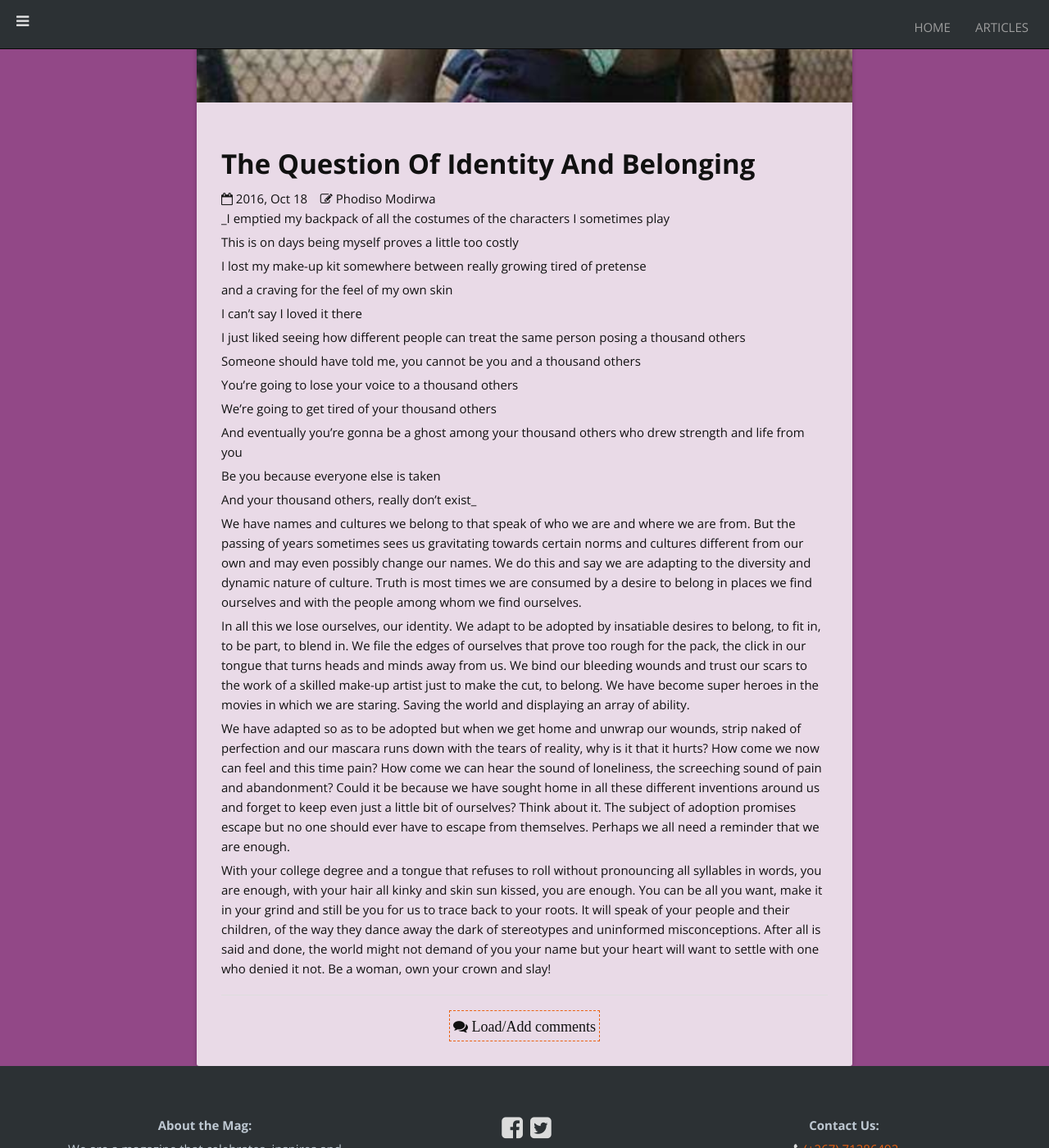
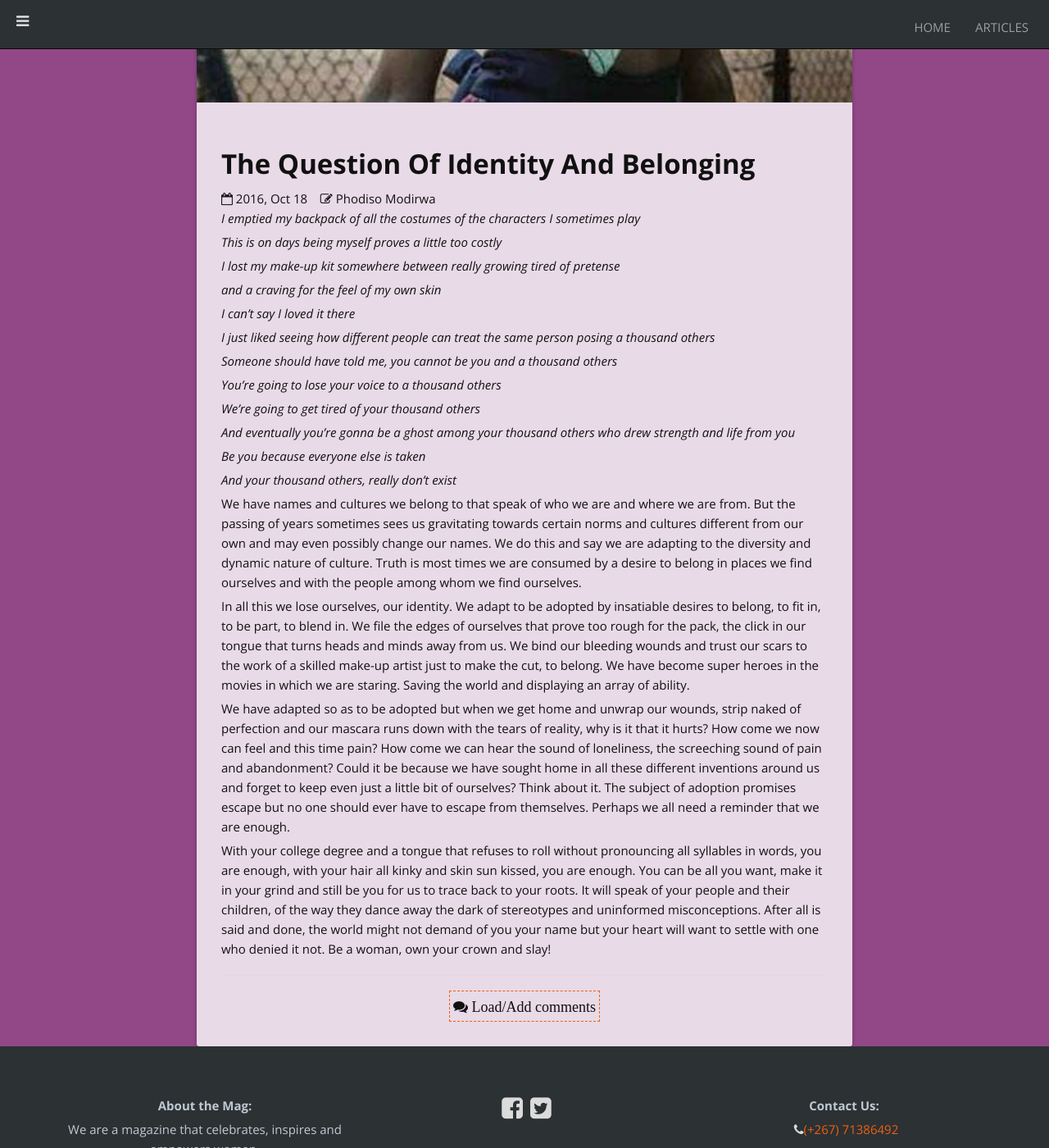
Before and after one commit to mowanadigital/beautifulmosari, a Jekyll site: the page built from _articles/extra_reads/2016-10-18-the-question-of-identity-and-belonging.markdown, in a window 1280 px wide and 1400 px high, scrolled down 1133 px. Shown: the whole window at 82% size. Built offline with Jekyll 4.4.1, drawn with Linux system fonts in a browser that asks for light colours.

Commit message:
Adding files to repo

```diff
--- a/_articles/extra_reads/2016-10-18-the-question-of-identity-and-belonging.markdown
+++ b/_articles/extra_reads/2016-10-18-the-question-of-identity-and-belonging.markdown
@@ -12,29 +12,29 @@
 color: 924887
 author: Phodiso Modirwa
 ---
-_I emptied my backpack of all the costumes of the characters I sometimes play
+_I emptied my backpack of all the costumes of the characters I sometimes play_
 
-This is on days being myself proves a little too costly
+_This is on days being myself proves a little too costly_
 
-I lost my make-up kit somewhere between really growing tired of pretense
+_I lost my make-up kit somewhere between really growing tired of pretense_
 
-and a craving for the feel of my own skin
+_and a craving for the feel of my own skin_
 
-I can’t say I loved it there
+_I can’t say I loved it there_
 
-I just liked seeing how different people can treat the same person posing a thousand others
+_I just liked seeing how different people can treat the same person posing a thousand others_
 
-Someone should have told me, you cannot be you and a thousand others
+_Someone should have told me, you cannot be you and a thousand others_
 
-You’re going to lose your voice to a thousand others
+_You’re going to lose your voice to a thousand others_
 
-We’re going to get tired of your thousand others
+_We’re going to get tired of your thousand others_
 
-And eventually you’re gonna be a ghost among your thousand others who drew strength and life from you
+_And eventually you’re gonna be a ghost among your thousand others who drew strength and life from you_
 
-Be you because everyone else is taken
+_Be you because everyone else is taken_
 
-And your thousand others, really don’t exist_
+_And your thousand others, really don’t exist_
 
 We have names and cultures we belong to that speak of who we are and where we are from. But the passing of years sometimes sees us gravitating towards certain norms and cultures different from our own and may even possibly change our names. We do this and say we are adapting to the diversity and dynamic nature of culture. Truth is most times we are consumed by a desire to belong in places we find ourselves and with the people among whom we find ourselves.
 
--- a/css/style.css
+++ b/css/style.css
@@ -109,12 +109,6 @@
     border-color: black;
     border-width: 0 0 1px 0;
     border-radius: 20px;
-}
-
-#editors_blog {
-	text-align: justify;
-	padding: 15px;
-	background-image: url('/assets/editors_blog_bg.jpg');
 }
 
 #editors_blog .container {
--- a/index.html
+++ b/index.html
@@ -3,7 +3,7 @@
 ---
 <style>
 	body {
-		background: url('/assets/bg.svg');
+		background: url('{{site.baseurl}}/assets/bg.svg');
 		background-position: center;
 		background-attachment: fixed;
 		background-repeat: no-repeat;
```
Also changed, not shown: _includes/editors_blog.html (+7 -0 lines).
